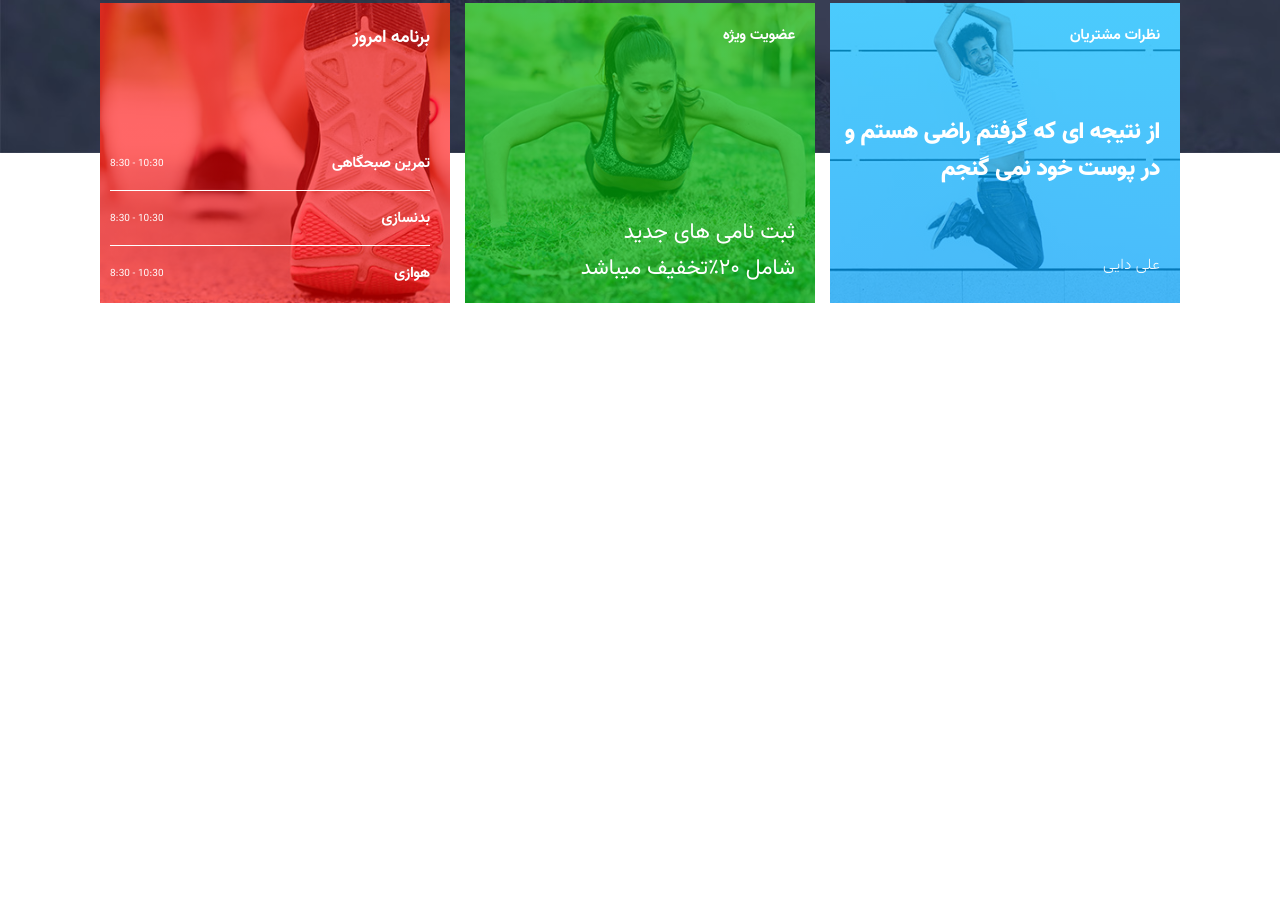
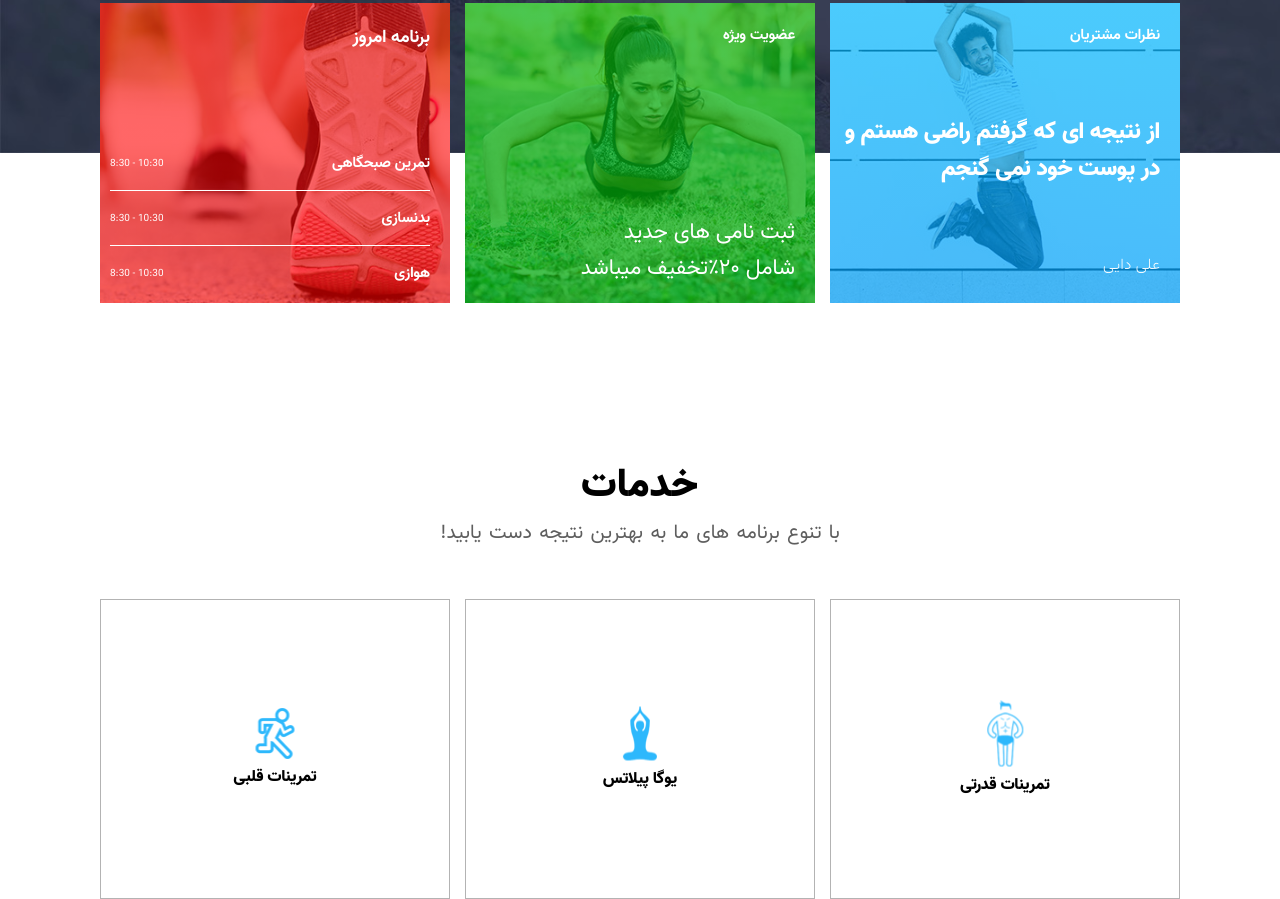
Before and after one commit to farazmrx/Persian-sports-site, a website: page index.html in a window 1280 px wide. Shown: the part 757-1656 px from the top of the page. Before the commit the page ends 1210 px from the top, so only its background shows below. Drawn offline with Linux system fonts and the light colour scheme.

Commit message:
Build service section

```diff
--- a/index.html
+++ b/index.html
@@ -68,5 +68,36 @@
             </div><!-- hero container -->
         </div><!-- container -->
     </section>
+
+    <section class="service">
+        <div class="service__header">
+            <h1 class="service__header-main">خدمات</h1>
+            <p class="service__header-sub">!با تنوع برنامه های ما به بهترین نتیجه دست یابید</p>
+        </div><!-- service header -->
+        <div class="container">
+            <div class="service__boxes">
+                <div class="service__box">
+                    <div class="service__box-main">
+                        <img src="pic/icon3.png" alt="icon 3" class="service__box-icon">
+                        <h3 class="service__box-text">تمرینات قلبی</h3>
+                    </div><!-- sevice box main -->
+                </div><!-- service box -->
+
+                <div class="service__box">
+                    <div class="service__box-main">
+                        <img src="pic/icon2.png" alt="icon 2" class="service__box-icon">
+                        <h3 class="service__box-text">یوگا پیلاتس</h3>
+                    </div><!-- service box main -->
+                </div><!-- service box -->
+
+                <div class="service__box">
+                    <div class="service__box-main">
+                        <img src="pic/icon1.png" alt="icon 1" class="service__box-icon">
+                        <h3 class="service__box-text">تمرینات قدرتی</h3>
+                    </div><!-- service box main -->
+                </div><!-- service box -->
+            </div><!-- service boxes -->
+        </div><!-- container -->
+    </section>
 </body>
 </html>
--- a/sass/abstracts/_variable.scss
+++ b/sass/abstracts/_variable.scss
@@ -1,2 +1,4 @@
 $white-color : #fff;
 $blue-color :  #00A8FF;
+$gray-light-1: rgb(94, 94, 94);
+$gray-light-2: rgb(179, 179, 179);
--- a/sass/base/_base.scss
+++ b/sass/base/_base.scss
@@ -27,6 +27,6 @@ a {
 }
 
 .container {
-    width: 108rem;
+    max-width: 108rem;
     margin: auto;
 }
--- /dev/null
+++ b/sass/components/_service.scss
@@ -0,0 +1,42 @@
+.service {
+    &__header {
+        text-align: center;
+        margin-bottom: 5rem;
+        &-main {
+            font-size: 4rem;
+            font-weight: 800;
+            letter-spacing: 1px;
+        }
+
+        &-sub {
+            font-size: 2rem;
+            color: $gray-light-1;
+            word-spacing: 2px;
+        }
+    }
+
+    &__boxes {
+        display: flex;
+        justify-content: space-between;
+    }
+
+    &__box {
+        border: 1px solid $gray-light-2;
+        width: 35rem;
+        height: 30rem;
+        position: relative;
+
+        &-main {
+            position: absolute;
+            top: 50%;
+            left: 50%;
+            transform: translate(-50%, -50%);
+            text-align: center;
+        }
+
+        &-text {
+            font-size: 1.6rem;
+            font-weight: 900;
+        }
+    }
+}
--- a/sass/main.scss
+++ b/sass/main.scss
@@ -7,6 +7,7 @@
 @import "base/typographi";
 
 @import "components/hero";
+@import "components/service";
 
 @import "layout/header";
 
```
Also changed, not shown: dist/style.css.
